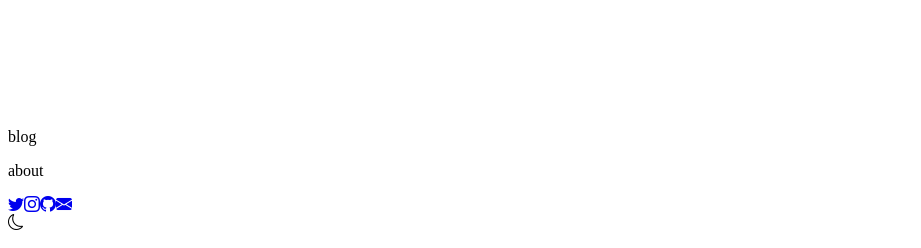
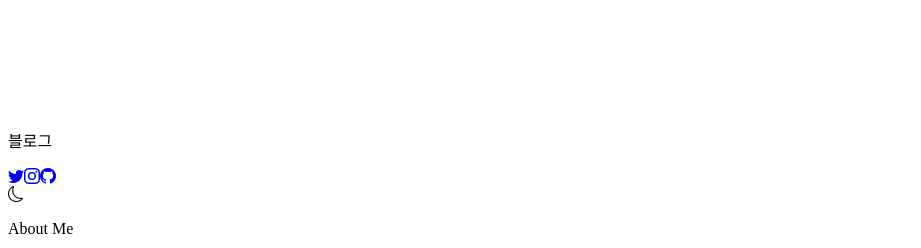
Before and after one commit to hellodhlyn/lynlab.co.kr, a Next.js app: page /about in a window 1280 px wide. Shown: the part 900-1148 px from the top of the page, without its empty margins (0-921 px from the left). Built offline with nearby package versions, Linux system fonts and the light colour scheme; a web font is replaced by a local one.

Commit message:
Redirect the introducing page to hello.dhlyn.me

```diff
--- a/components/navbar.tsx
+++ b/components/navbar.tsx
@@ -17,15 +17,12 @@ export default function NavBar() {
     <div className="w-full h-16 md:h-20 fixed px-4 md:px-8 flex flex-wrap bg-white dark:bg-gray-900 text-gray-900 dark:text-gray-300
                     bg-opacity-80 border-b border-gray-300 dark:border-gray-800 items-center content-center transition-color z-50">
       <div className="flex flex-wrap items-center md:text-lg tracking-tighter">
-        <Link href="/">
-          <img className="h-10 md:h-12 w-10 md:w-12 cursor-pointer transition-opacity hover:opacity-50"
+        <Link href="https://hello.dhlyn.me" passHref>
+          <img className="h-10 md:h-12 w-10 md:w-12 cursor-pointer transition-opacity hover:opacity-50 space-x-4"
                src={`/images/logo-${theme !== 'dark' ? 'black' : 'white'}.png`} alt="lynlab logo" />
         </Link>
         <Link href="/blog">
-          <p className="ml-3 cursor-pointer transition-opacity hover:opacity-50">blog</p>
-        </Link>
-        <Link href="/about">
-          <p className="ml-3 cursor-pointer transition-opacity hover:opacity-50">about</p>
+          <p className="ml-4 cursor-pointer transition-opacity hover:opacity-50">블로그</p>
         </Link>
       </div>
 
--- a/data/contact.json
+++ b/data/contact.json
@@ -16,11 +16,5 @@
     "link": "https://github.com/hellodhlyn",
     "icon": "github",
     "color": "black"
-  },
-  {
-    "name": "email",
-    "link": "mailto:lyn@lynlab.co.kr",
-    "icon": "envelope-fill",
-    "color": "red-800"
   }
 ]
--- a/next.config.js
+++ b/next.config.js
@@ -2,4 +2,14 @@ module.exports = {
   images: {
     domains: ['storage.lynlab.co.kr'],
   },
+  async redirects() {
+    return [
+      {
+        source: '/',
+        destination: 'https://hello.dhlyn.me',
+        permanent: true,
+        basePath: false,
+      },
+    ];
+  },
 };
--- a/pages/_document.tsx
+++ b/pages/_document.tsx
@@ -11,7 +11,7 @@ export default class MyDoucment extends Document {
 
   render() {
     return (
-      <Html>
+      <Html lang="ko">
         <Head>
           <script async src={`https://www.googletagmanager.com/gtag/js?id=${gaTrackingId}`} />
           <script
```
